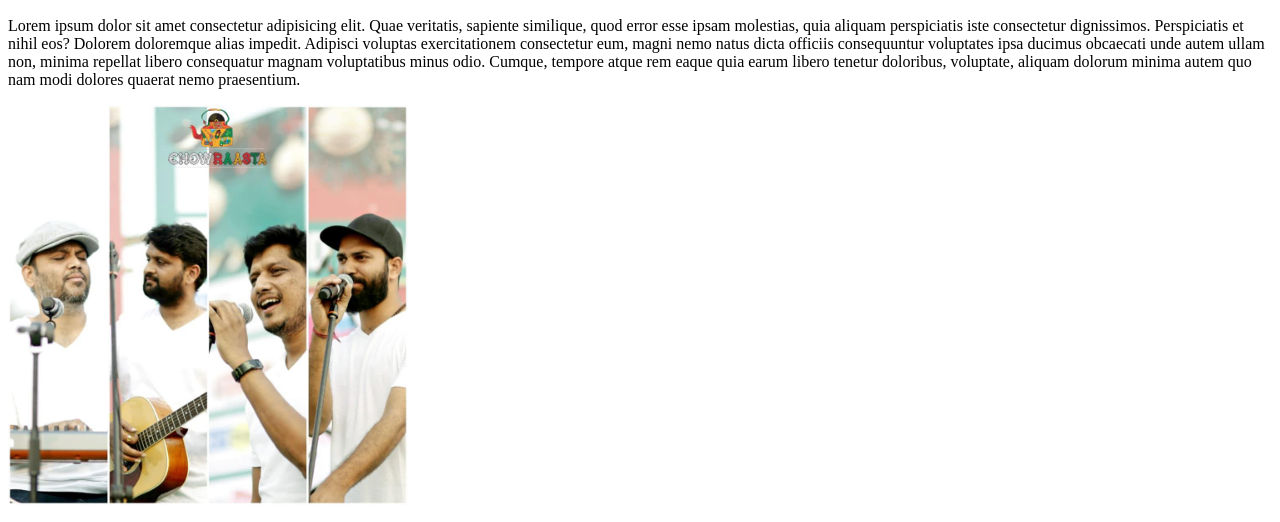
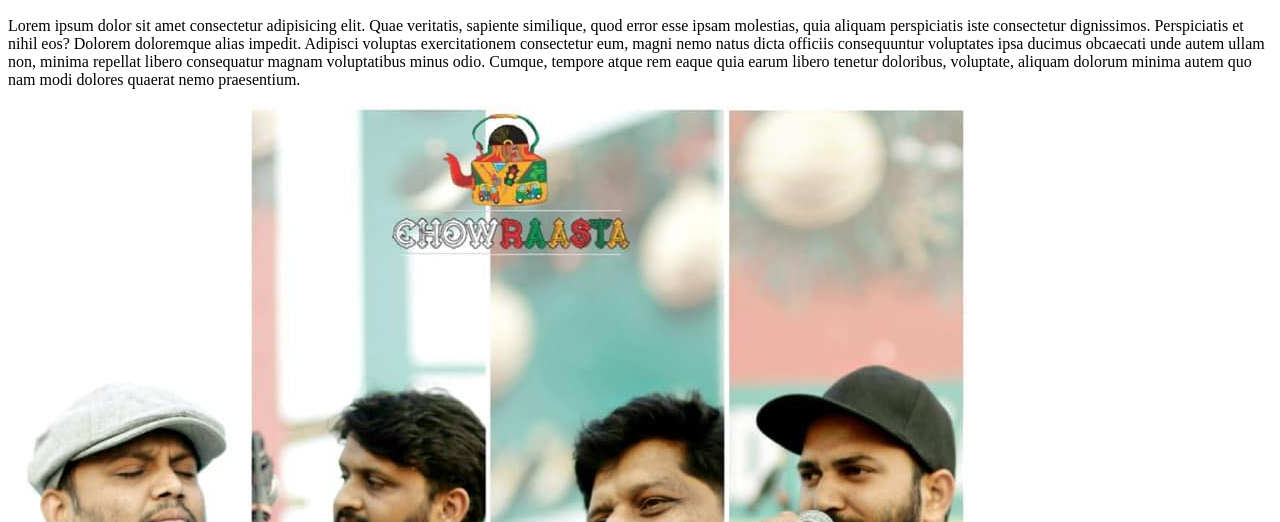
Before and after one commit to HemanthVarmaS/WebPNewDevs, a plain HTML site: page about.html in a window 1280 px wide. Shown: the part 198-720 px from the top of the page. Drawn offline with Linux system fonts and the light colour scheme.

Commit message:
After Intro to HTML

```diff
--- a/about.html
+++ b/about.html
@@ -21,7 +21,7 @@
                      <p>
                              Lorem ipsum dolor sit amet consectetur adipisicing elit. Quae veritatis, sapiente similique, quod error esse ipsam molestias, quia aliquam perspiciatis iste consectetur dignissimos. Perspiciatis et nihil eos? Dolorem doloremque alias impedit. Adipisci voluptas exercitationem consectetur eum, magni nemo natus dicta officiis consequuntur voluptates ipsa ducimus obcaecati unde autem ullam non, minima repellat libero consequatur magnam voluptatibus minus odio. Cumque, tempore atque rem eaque quia earum libero tenetur doloribus, voluptate, aliquam dolorum minima autem quo nam modi dolores quaerat nemo praesentium.
                      </p>
-                     <img src = "Images/Band4.jpg" width="400" height="400">
+                     <img src = "Images/Band4.jpg">
                      <p>
                              Lorem ipsum dolor sit amet consectetur, adipisicing elit. Harum ad unde quia. Nostrum, repellendus. Omnis consequatur voluptatem eos nisi accusantium vero deserunt non deleniti facilis. Quos eos suscipit reprehenderit pariatur! Omnis natus quod cumque nobis animi, explicabo sed magni at!
                      </p>
```
